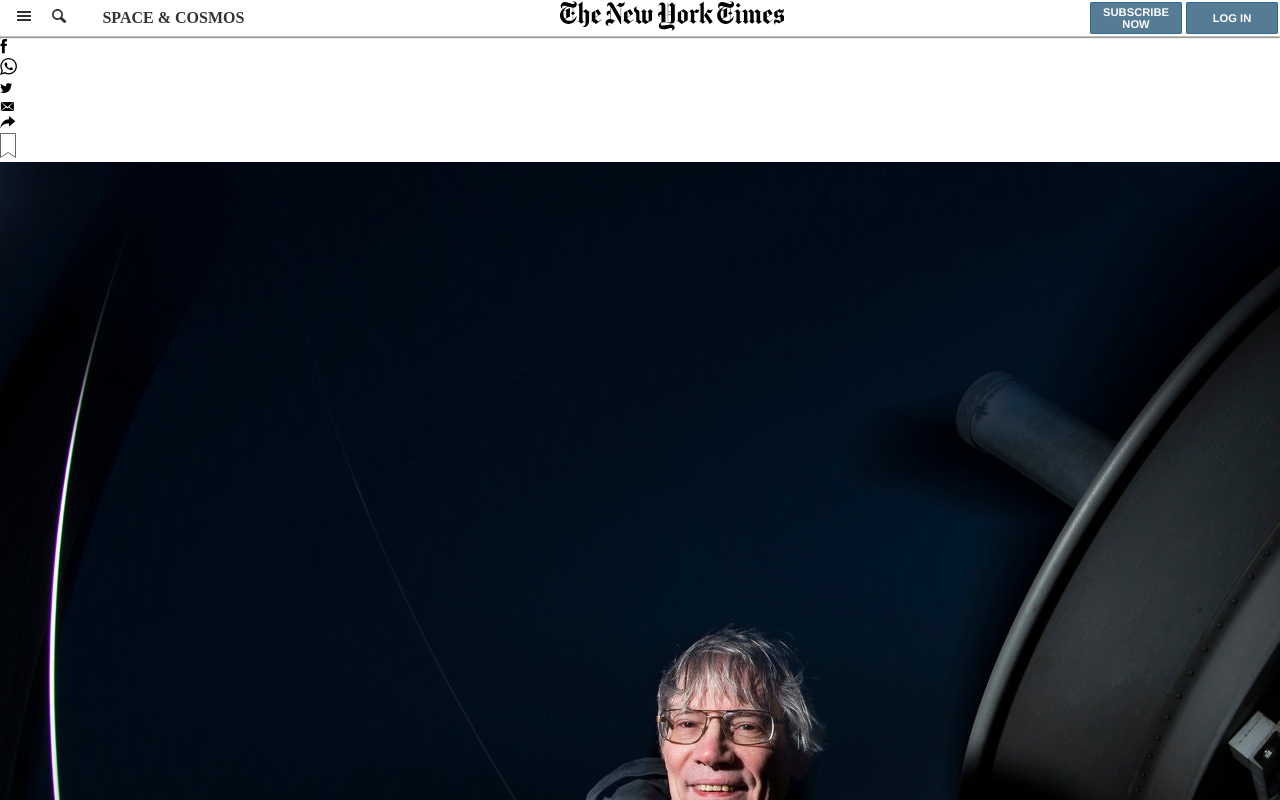
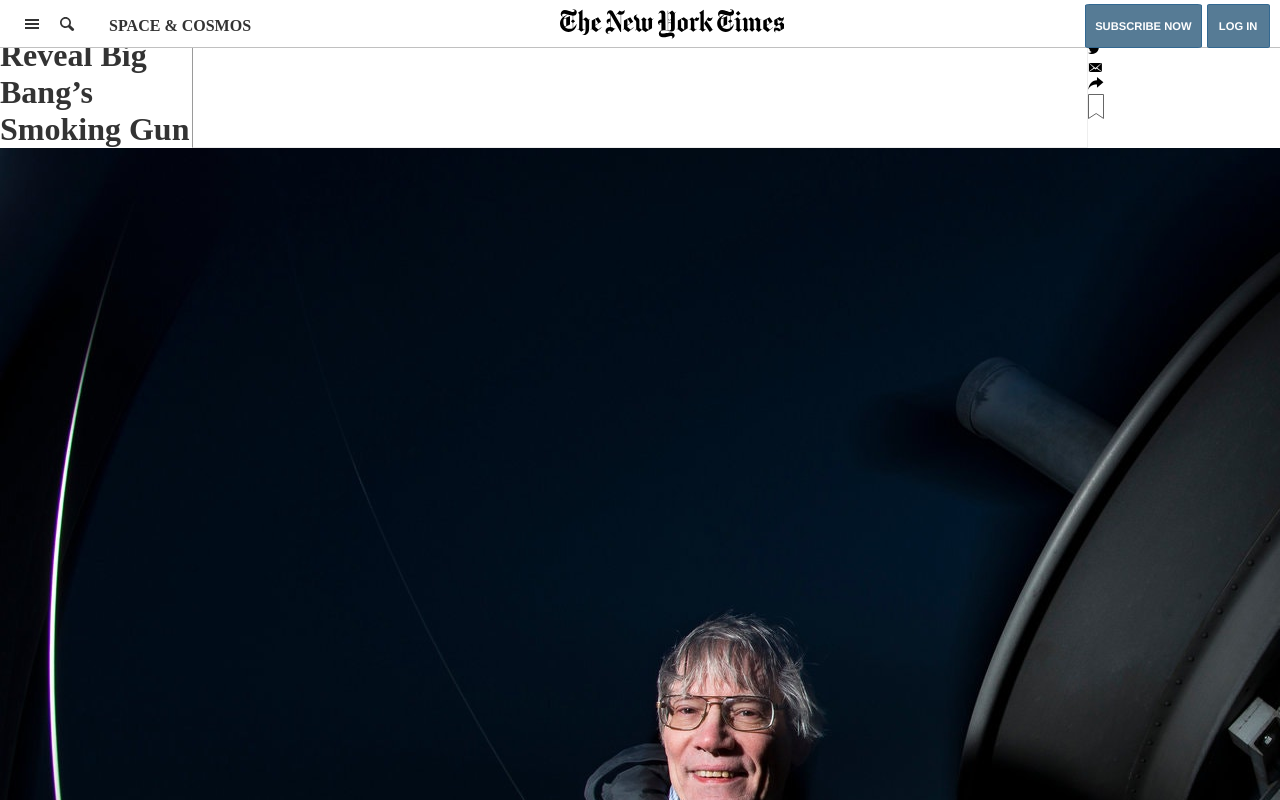
Before and after one commit to SamroodAli/new-york-times-article-clone, a plain HTML site: page index.html in a window 1280 px wide. Shown: the top 800 px of the page. Drawn offline with Linux system fonts and the light colour scheme.

Commit message:
style:header style

```diff
--- a/style2.css
+++ b/style2.css
@@ -23,6 +23,8 @@ nav#fixed-top-nav {
   top: 0;
   left: 0;
   right: 0;
+  padding: 0.5em;
+  height: 6vh;
   display: grid;
   justify-content: center;
   align-items: stretch;
@@ -71,7 +73,7 @@ nav#fixed-top-nav {
   background-color: #567b95;
   color: white;
   width: 100%;
-  height: 90%;
+  height: 120%;
   margin: 0 0.2em;
   font-family: helvetica, arial, sans-serif;
   font-size: 0.7em;
@@ -79,6 +81,13 @@ nav#fixed-top-nav {
   font-weight: 900;
   border: 1px solid #326891;
   overflow: hidden;
+}
+
+#subscribe {
+  flex: 2 1 65%;
+}
+#log-in {
+  flex: 1 1 35%;
 }
 
 #space-cosmos {
@@ -114,3 +123,24 @@ nav#fixed-top-nav {
   width: 16px;
   height: 25px;
 }
+
+/* Main Heading Style */
+header {
+  display: grid;
+  grid-template-columns: 15% 70% 15%;
+  grid-template-rows: 10% 30% 70%;
+}
+
+#heading-and-social-network {
+  grid-column: 2/3;
+  grid-row: 2/3;
+}
+
+#main-heading-figure {
+  grid-column: 2/3;
+  grid-row: 3/4;
+}
+
+#main-heading-figure img {
+  max-width: 100%;
+}
```
